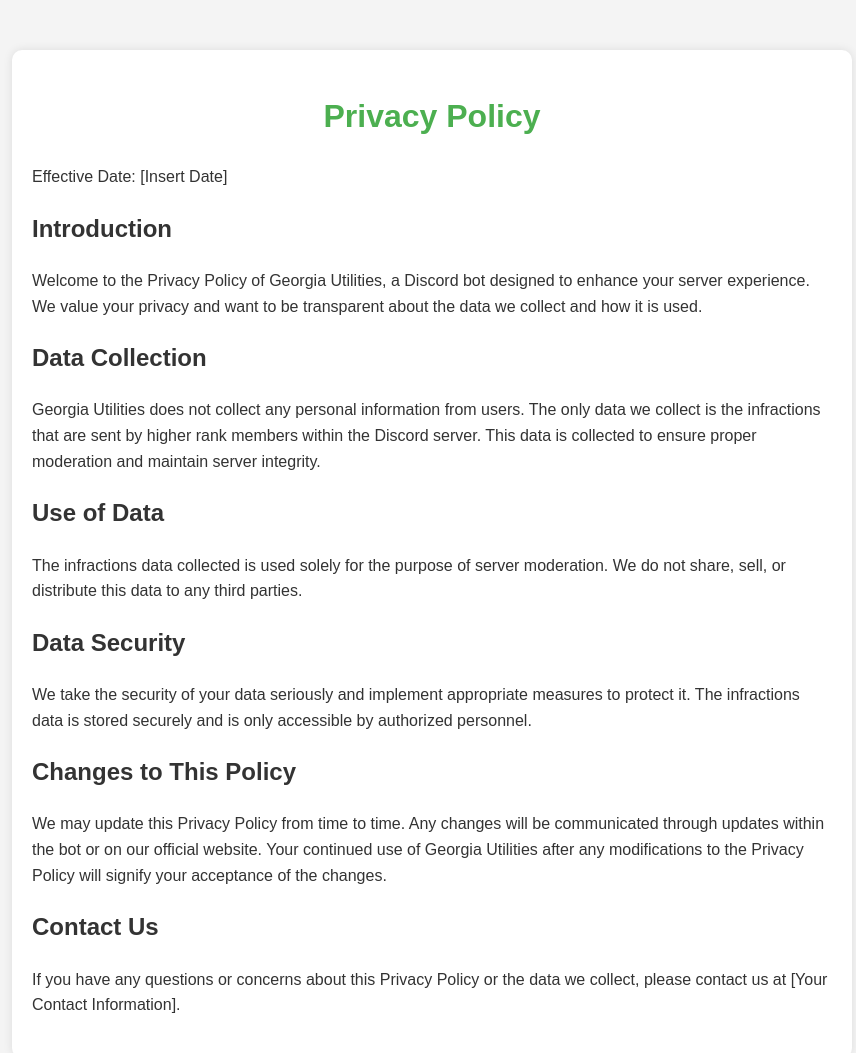
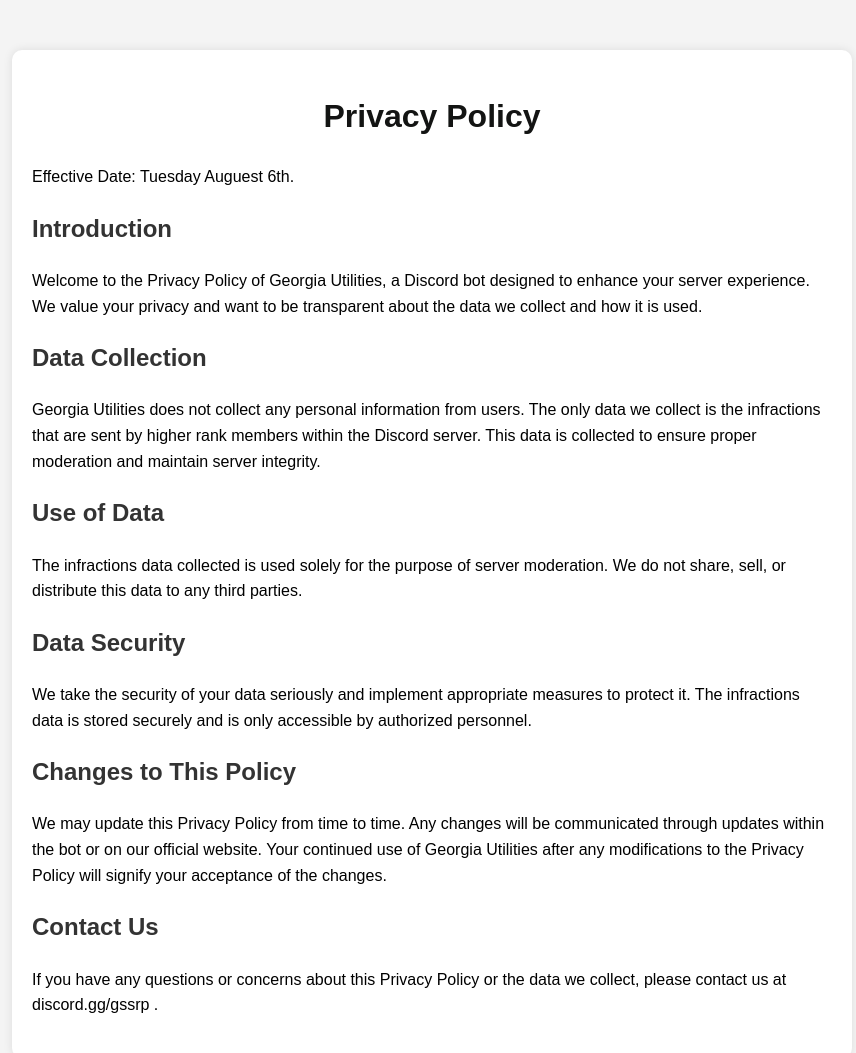
Before and after one commit to angelandidkw/civsilian_ops, a plain HTML site: page index.html in a window 1280 px wide. Shown: the whole page, without its empty margins (208-1064 px from the left). Drawn offline with Linux system fonts and the light colour scheme.

Commit message:
Update index.html

```diff
--- a/index.html
+++ b/index.html
@@ -11,7 +11,7 @@
             margin: 0;
             padding: 0;
             background-color: #f4f4f4;
-            color: #333;
+            color: #000000;
         }
         .container {
             max-width: 800px;
@@ -23,7 +23,7 @@
         }
         h1 {
             text-align: center;
-            color: #4CAF50;
+            color: #131413;
         }
         h2 {
             color: #333;
@@ -36,7 +36,7 @@
 <body>
     <div class="container">
         <h1>Privacy Policy</h1>
-        <p>Effective Date: [Insert Date]</p>
+        <p>Effective Date: Tuesday Auguest 6th.</p>
 
         <h2>Introduction</h2>
         <p>Welcome to the Privacy Policy of Georgia Utilities, a Discord bot designed to enhance your server experience. We value your privacy and want to be transparent about the data we collect and how it is used.</p>
@@ -54,7 +54,7 @@
         <p>We may update this Privacy Policy from time to time. Any changes will be communicated through updates within the bot or on our official website. Your continued use of Georgia Utilities after any modifications to the Privacy Policy will signify your acceptance of the changes.</p>
 
         <h2>Contact Us</h2>
-        <p>If you have any questions or concerns about this Privacy Policy or the data we collect, please contact us at [Your Contact Information].</p>
+        <p>If you have any questions or concerns about this Privacy Policy or the data we collect, please contact us at discord.gg/gssrp .</p>
     </div>
 </body>
 </html>
```
